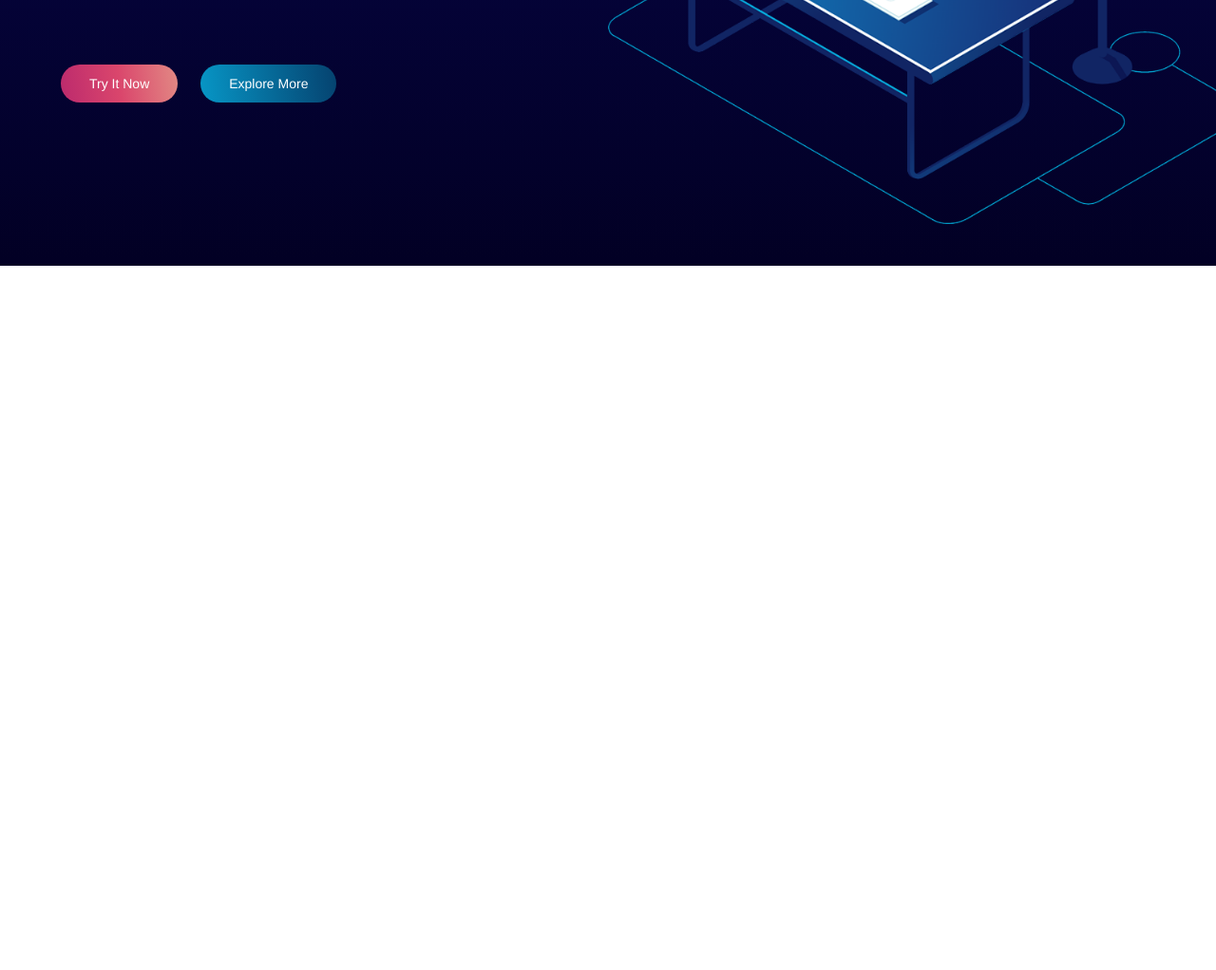
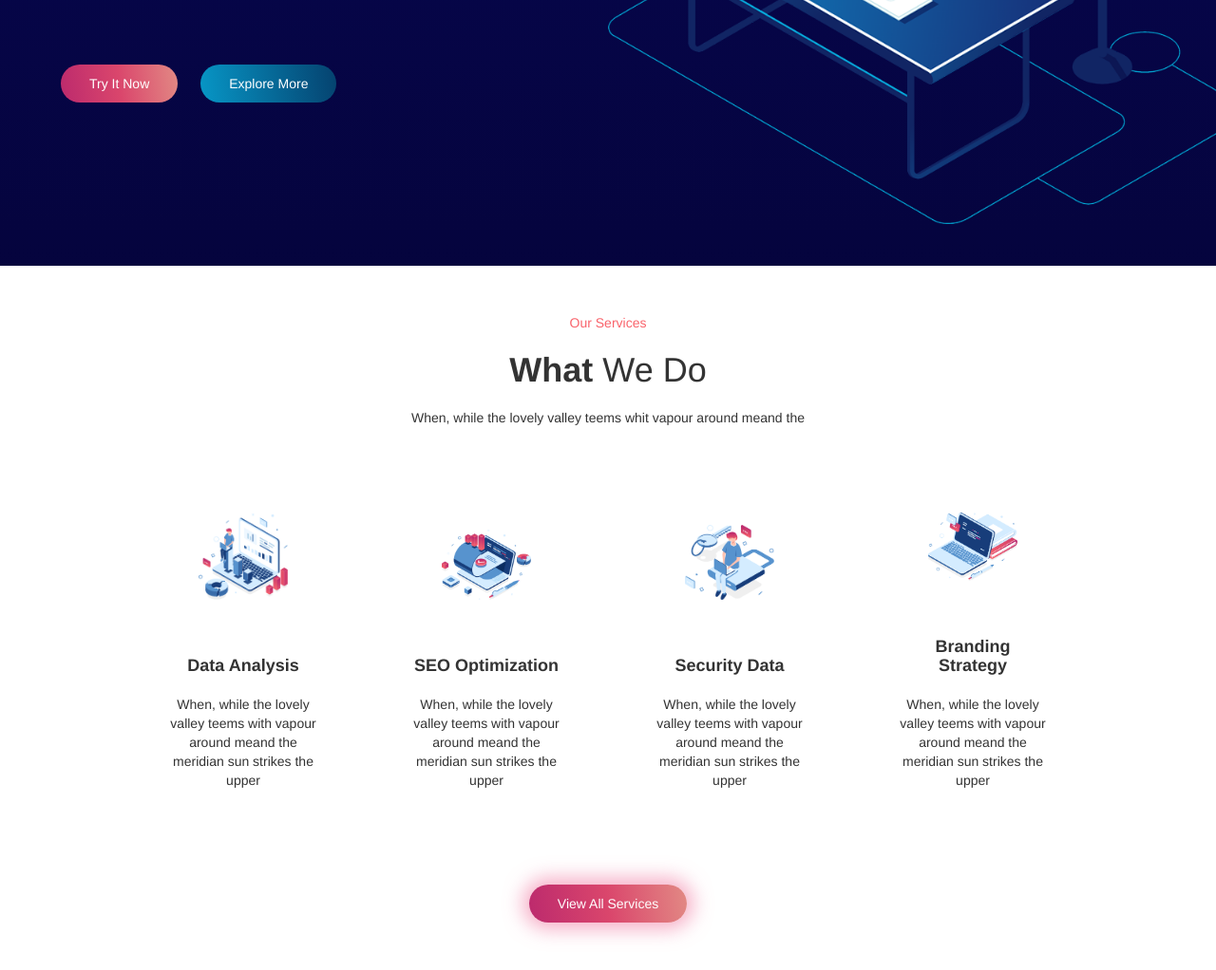
Before and after one commit to mrt-p/proj-html-vuejs, a plain HTML site: page index.html in a window 1280 px wide. Shown: the part 520-1542 px from the top of the page at 95% size. Before the commit the page ends 820 px from the top, so only its background shows below. Drawn offline with nearby package versions, Linux system fonts and the light colour scheme.

Commit message:
Section 1

```diff
--- a/css/style.css
+++ b/css/style.css
@@ -8,7 +8,7 @@
   padding: 0;
 }
 
-.background {
+.background_blue {
   background: rgb(2,0,36);
   background: linear-gradient(360deg, rgba(2,0,36,1) 0%, rgba(8,8,89,1) 100%);
 }
@@ -132,3 +132,51 @@ header {
 
 /* FINE JUMBO */
 /* FINE HEADER */
+
+/* SECTION WHAT WE DO */
+
+.background_white {
+  background-color: white;
+}
+.wedo {
+  width: 80%;
+  margin: 0 auto;
+  text-align: center;
+  display: flex;
+  flex-direction: column;
+}
+
+.wedo_title {
+  margin-top: 50px;
+}
+.wedo_title h1 {
+  margin: 20px 0;
+}
+
+.wedo_cards {
+  display: flex;
+  align-items: flex-end
+}
+.card {
+  width: 20%;
+  margin: 50px;
+}
+.card img {
+  width: 60%;
+  margin: 40px 0;
+}
+.card h4 {
+  font-weight: bold;
+  margin: 20px 0;
+}
+
+.wedo_button button {
+  height: 50%;
+  padding: 10px 30px;
+  margin: 50px 0;
+  border-radius: 20px;
+  color: white;
+  border: none;
+  box-shadow: 0px 0px 20px 7px #ee6e998c;
+}
+/* FINE SECTION WHAT WE DO */
--- a/index.html
+++ b/index.html
@@ -19,7 +19,7 @@
 </head>
 <body>
   <div id="app" class="container">
-    <div class="background">
+    <div class="background_blue">
     <header>
       <div class="navbar">
         <div class="navbar_left">
@@ -54,6 +54,40 @@
         </div>
       </div>
     </header>
+    <div class="background_white">
+    <div class="section wedo">
+      <div class="wedo_title">
+        <span style="color: #F9636B;">Our Services</span>
+        <h1><strong>What</strong> We Do </h1>
+        <span>When, while the lovely valley teems whit vapour around meand the</span>
+      </div>
+      <div class="wedo_cards">
+        <div class="card">
+          <img src="img/Group-247.png" alt="">
+          <h4>Data Analysis</h4>
+          <span>When, while the lovely valley teems with vapour around  meand the meridian sun strikes the upper</span>
+        </div>
+        <div class="card">
+          <img src="img/Group-567.png" alt="">
+          <h4>SEO Optimization</h4>
+          <span>When, while the lovely valley teems with vapour around  meand the meridian sun strikes the upper</span>
+        </div>
+        <div class="card">
+          <img src="img/Group-538.png" alt="">
+          <h4>Security Data</h4>
+          <span>When, while the lovely valley teems with vapour around  meand the meridian sun strikes the upper</span>
+        </div>
+        <div class="card">
+          <img src="img/Group-566.png" alt="">
+          <h4>Branding Strategy</h4>
+          <span>When, while the lovely valley teems with vapour around  meand the meridian sun strikes the upper</span>
+        </div>
+      </div>
+      <div class="wedo_button">
+        <button class="pink">View All Services</button>
+      </div>
+    </div>
+  </div>
   </div>
 
 
```
